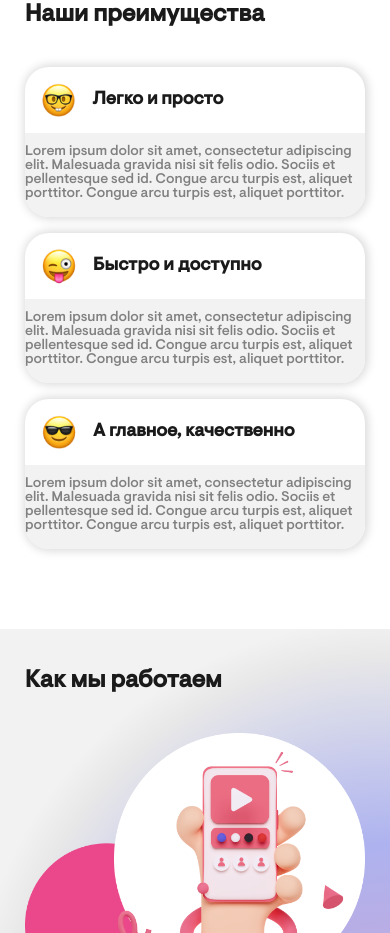
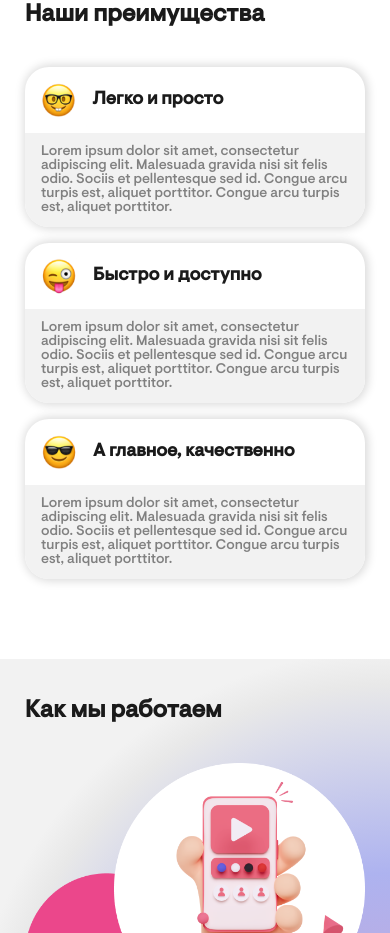
Before and after one commit to SemenovRoman12/kafedra_sprints, a website: page index.html in a window 390 px wide. Shown: the part 791-1724 px from the top of the page. Drawn offline with Linux system fonts and the light colour scheme.

Commit message:
(fix) Fix advantage block

```diff
--- a/css/style.css
+++ b/css/style.css
@@ -232,12 +232,6 @@ button {
     max-width: 354px;
 }
 
-
-
-
-
-
-
 .advantage {
     padding: 80px 0;
 }
@@ -272,7 +266,7 @@ button {
 }
 
 .advantage-item__body {
-    padding: 12px 0 16px;
+    padding: 12px 16px;
     border-radius: 0 0 24px 24px;
     background-color: var(--gray-bg);
 }
@@ -728,7 +722,7 @@ button {
 
 
 
-@media(max-width: 1220px) {
+@media(max-width: 1270px) {
     .discount {
         padding: 0 0 80px;
     }
@@ -762,6 +756,10 @@ button {
         flex-direction: column;
         align-items: center;
         gap: 40px;
+    }
+    .advantage__list {
+        grid-template-columns: none;
+        grid-template-rows: repeat(1, 1fr);
     }
 }
 
```
